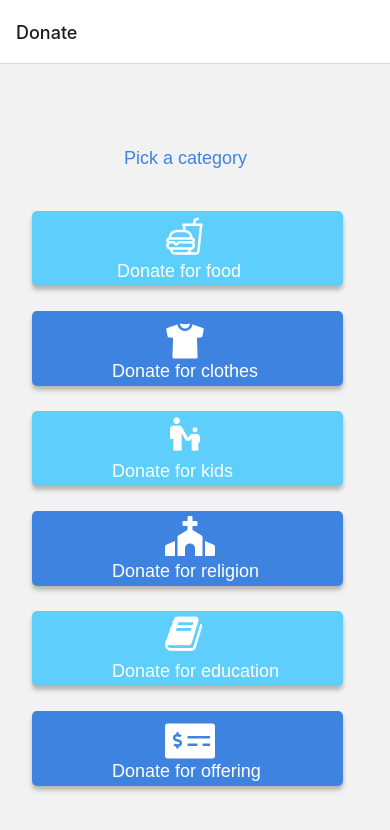
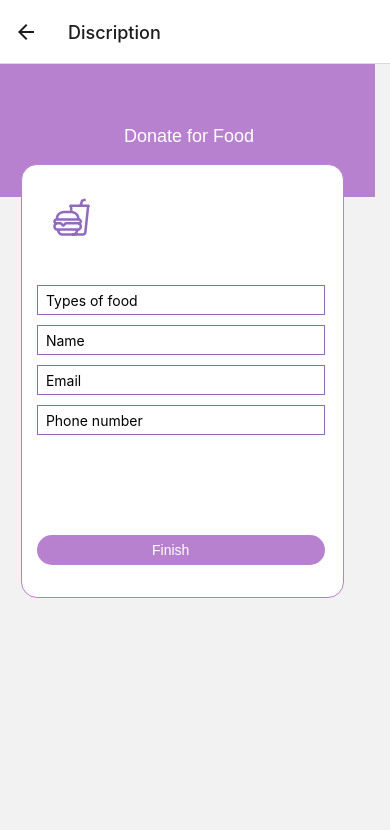
Before and after one commit to tebogo-hub/Bet-on-Better, a React Native app: screen /Discription in a window 390 px wide. Shown: the top 830 px of the page. Built offline with nearby package versions, Linux system fonts and the light colour scheme.

Commit message:
Donate & Description

```diff
--- a/App.js
+++ b/App.js
@@ -6,6 +6,7 @@ import Home from './Screens/Home'
 import Popup from './Screens/Popup'
 import Forgotpassword from './Screens/Forgotpassword'
 import Donate from './Screens/Donate'
+import Discription from './Screens/Discription'
 import { NavigationContainer } from '@react-navigation/native';
 import { createNativeStackNavigator } from '@react-navigation/native-stack';
 
@@ -16,12 +17,13 @@ export default function App({ navigation }) {
   return (
     <NavigationContainer>
       <Stack.Navigator>
-        {/* <Stack.Screen name="Login" component={Login}/>
+        <Stack.Screen name="Login" component={Login}/>
         <Stack.Screen name="Signup" component={Signup}/>
-        <Stack.Screen name="Forgotpassword" component={Forgotpassword}/> */}
-        {/* <Stack.Screen name="Home" component={Home}/> */}
-        {/* <Stack.Screen name="Popup" component={Popup}/> */}
+        <Stack.Screen name="Forgotpassword" component={Forgotpassword}/>
+        <Stack.Screen name="Home" component={Home}/>
+        <Stack.Screen name="Popup" component={Popup}/>
         <Stack.Screen name="Donate" component={Donate}/>
+        <Stack.Screen name="Discription" component={Discription}/>
       </Stack.Navigator>
     </NavigationContainer>
   );
--- /dev/null
+++ b/Screens/Discription.js
@@ -0,0 +1,152 @@
+import React from 'react'
+import { View, StyleSheet, TextInput, Text, TouchableOpacity, ImageBackground, SafeAreaView, ScrollView, Image, Button } from 'react-native'
+import { Ionicons, MaterialCommunityIcons, FontAwesome5, FontAwesome } from '@expo/vector-icons';
+
+export default function Discription() {
+    return (
+        <View style={styles.container}>
+            <View style={styles.cardContainer}>
+                <Text style={styles.textContainer}>Donate for Food</Text>
+            </View>
+            <View style={styles.Box}>
+                <View style={styles.CardBox}>
+                    <Ionicons name="ios-fast-food-outline" size={40} color="rgba(144, 106, 187, 1)" style={styles.icon1} />
+                </View>
+                <TextInput
+                    placeholder="  Types of food "
+                    style={styles.TextInput}
+                />
+                <TextInput
+                    placeholder="  Name "
+                    style={styles.TextInput2}
+                />
+                <TextInput
+                    placeholder="  Email "
+                    style={styles.TextInput3}
+                />
+                <TextInput
+                    placeholder="  Phone number "
+                    style={styles.TextInput4}
+                />
+                <View>
+                    <TouchableOpacity style={styles.TouchableOpacity}>
+                        <Text style={styles.Text}>Finish</Text>
+                    </TouchableOpacity>
+                </View>
+
+            </View>
+
+        </View>
+    )
+}
+const styles = StyleSheet.create({
+    container: {
+        flex: 1,
+        position: 'relative',
+        width: '375px',
+        height: '812px',
+    },
+    cardContainer: {
+        position: 'relative',
+        width: '375',
+        height: '133px',
+        backgroundColor: 'rgba(184, 129, 207, 1)',
+    },
+    Box: {
+        position: 'absolute',
+        width: '323px',
+        height: '434px',
+        left: '21px',
+        top: '100px',
+        backgroundColor: 'rgba(255, 255, 255, 1)',
+        border: '1px solid rgba(184, 129, 207, 1)',
+        boxSizing: 'border-box',
+        boxshadow: '0px 4px 4px 0px rgba(0,0,0, 0.25)',
+        borderRadius: '16px',
+    },
+    textContainer: {
+        position: 'absolute',
+        width: '127',
+        height: '21px',
+        left: '124px',
+        top: '62px',
+        fontFamily: 'arial',
+        fontStyle: 'normal',
+        fontWeight: '900px',
+        fontSize: '18px',
+        lineHeight: '21px',
+        color: 'white',
+    },
+    icon1: {
+        position: 'absolute',
+        left: '30px',
+        top: '30px',
+
+    },
+    TextInput: {
+        position: 'absolute',
+        width: '288px',
+        height: '30px',
+        top: '120px',
+        backgroundColor: 'white',
+        border: '1px solid rgba(144, 106, 187, 1)',
+        boxSizing: 'border-box',
+        left: '15px'
+    },
+    TextInput2: {
+        position: 'absolute',
+        width: '288px',
+        height: '30px',
+        top: '160px',
+        backgroundColor: 'white',
+        border: '1px solid rgba(144, 106, 187, 1)',
+        boxSizing: 'border-box',
+        left: '15px'
+    },
+    TextInput3: {
+        position: 'absolute',
+        width: '288px',
+        height: '30px',
+        top: '200px',
+        backgroundColor: 'white',
+        border: '1px solid rgba(144, 106, 187, 1)',
+        boxSizing: 'border-box',
+        left: '15px'
+    },
+    TextInput4: {
+        position: 'absolute',
+        width: '288px',
+        height: '30px',
+        top: '240px',
+        backgroundColor: 'white',
+        border: '1px solid rgba(144, 106, 187, 1)',
+        boxSizing: 'border-box',
+        left: '15px',
+    },
+    TouchableOpacity: {
+        position: 'absolute',
+        width: '288px',
+        height: '30px',
+        left: '15px',
+        top: '370px',
+        backgroundColor: 'rgba(184, 129, 207, 1)',
+        borderRadius: '16px',
+        boxshadow: '0px 4px 4px 0px rgba(0,0,0, 0.25)',
+    },
+    Text:{
+        position: 'absolute',
+        width: '100px',
+        height: '15px',
+        left: '115px',
+        top:'370',
+        fontFamily: 'arial',
+        fontstyle: 'normal',
+        fontweight: 'bold',
+        fontsize: '13px',
+        lineHeight: '31px',
+        color: 'white',
+    }
+
+
+
+})
--- a/Screens/Donate.js
+++ b/Screens/Donate.js
@@ -4,32 +4,35 @@ import { View, StyleSheet, TextInput, Text, TouchableOpacity, ImageBackground, S
 
 export default function Donate({ navigation}) {
     return (
-        <View>
+        <View  style={styles.container}>
+            <View style={styles.topContainer}>
+
+            </View>
             <Text style={styles.Heading}>Pick a category</Text>
-            <TouchableOpacity style={styles.Box1}onPress={() => navigation.navigate('')}>
+            <TouchableOpacity style={styles.Box1}onPress={() => navigation.navigate('Discription')}>
                 <Text style={styles.Donate}>Donate for food</Text>
             </TouchableOpacity>
-            <Ionicons name="ios-fast-food-outline" size={40} color="white" style={styles.icon1}/>
-            <TouchableOpacity style={styles.Box2}onPress={() => navigation.navigate('')}>
+            <Ionicons name="ios-fast-food-outline" size={40} color="rgba(144, 106, 187, 1)" style={styles.icon1}/>
+            <TouchableOpacity style={styles.Box2}onPress={() => navigation.navigate('Discription')}>
                 <Text style={styles.Donate2}>Donate for clothes</Text>
             </TouchableOpacity>
-            <Ionicons name="ios-shirt" size={40} color="white" style={styles.icon2}/>
+            <Ionicons name="ios-shirt" size={40} color="rgba(94, 206, 253, 1)" style={styles.icon2}/>
             <TouchableOpacity style={styles.Box3}onPress={() => navigation.navigate('')}>
                 <Text style={styles.Donate3}>Donate for kids</Text>
             </TouchableOpacity>
-            <MaterialCommunityIcons name="human-male-child" size={40} color="white" style={styles.icon3} />
+            <MaterialCommunityIcons name="human-male-child" size={40} color="rgba(144, 106, 187, 1)" style={styles.icon3} />
             <TouchableOpacity style={styles.Box4}onPress={() => navigation.navigate('')}>
                 <Text style={styles.Donate4}>Donate for religion</Text>
             </TouchableOpacity>
-            <FontAwesome5 name="church" size={40} color="white" style={styles.icon4} />
+            <FontAwesome5 name="church" size={40} color="rgba(94, 206, 253, 1)" style={styles.icon4} />
             <TouchableOpacity style={styles.Box5}onPress={() => navigation.navigate('')}>
                 <Text style={styles.Donate5}>Donate for education</Text>
             </TouchableOpacity>
-            <FontAwesome name="book" size={40} color="white" style={styles.icon5} />
+            <FontAwesome name="book" size={40} color="rgba(144, 106, 187, 1)" style={styles.icon5} />
             <TouchableOpacity style={styles.Box6}onPress={() => navigation.navigate('')}>
                 <Text style={styles.Donate6}>Donate for offering</Text>
             </TouchableOpacity>
-            <FontAwesome5 name="money-check-alt" size={40} color="white" style={styles.icon6} />
+            <FontAwesome5 name="money-check-alt" size={40} color="rgba(94, 206, 253, 1)" style={styles.icon6} />
         </View>
     )
 }
@@ -40,9 +43,16 @@ const styles = StyleSheet.create({
         width: '375px',
         height: '812px',
     },
+    topContainer: {
+        position: 'absolute',
+        width: '375px',
+        height: '133px',
+        backgroundColor: 'rgba(184, 129, 207, 1)',
+        boxshadow: '0px 4px 4px rgba(0,0,0, 0.25)',
+    },
     Heading: {
         position: 'absolute',
-        width: '127px',
+        width: '200px',
         height: '21px',
         left: '124px',
         top: '84px',
@@ -51,7 +61,7 @@ const styles = StyleSheet.create({
         fontweight: 'bold',
         fontSize: '18px',
         lineHeight: '21px',
-        color: 'rgba(63, 131, 224, 1)',
+        color: 'white',
     },
     Box1: {
         position: 'absolute',
@@ -59,9 +69,10 @@ const styles = StyleSheet.create({
         height: '75px',
         left: '32px',
         top: '147px',
-        backgroundColor: 'rgba(94, 206, 253, 1)',
-        boxShadow: '0px 4px 4px rgba(0,0,0, 0.25)',
+        backgroundColor: 'rgba(255, 255, 255, 1)',
         borderRadius: '5px',
+        boxSizing: 'border-box',
+        border:'1px solid rgba(144, 106, 187, 1)'
     },
     Box2: {
         position: 'absolute',
@@ -69,9 +80,10 @@ const styles = StyleSheet.create({
         height: '75px',
         left: '32px',
         top: '247px',
-        boxShadow: '0px 4px 4px rgba(0,0,0, 0.25)',
         borderRadius: '5px',
-        backgroundColor: 'rgba(63, 131, 224, 1)'
+        boxSizing: 'border-box',
+        backgroundColor: 'rgba(255, 255, 255, 1)',
+        border:'1px solid rgba(94, 206, 253, 1)'
     },
     Box3: {
         position: 'absolute',
@@ -79,9 +91,10 @@ const styles = StyleSheet.create({
         height: '75px',
         left: '32px',
         top: '347px',
-        backgroundColor: 'rgba(94, 206, 253, 1)',
-        boxShadow: '0px 4px 4px rgba(0,0,0, 0.25)',
+        backgroundColor: 'rgba(255, 255, 255, 1)',
         borderRadius: '5px',
+        boxSizing: 'border-box',
+        border:'1px solid rgba(144, 106, 187, 1)'
     },
     Box4: {
         position: 'absolute',
@@ -89,9 +102,10 @@ const styles = StyleSheet.create({
         height: '75px',
         left: '32px',
         top: '447px',
-        boxShadow: '0px 4px 4px rgba(0,0,0, 0.25)',
         borderRadius: '5px',
-        backgroundColor: 'rgba(63, 131, 224, 1)'
+        boxSizing: 'border-box',
+        backgroundColor: 'rgba(255, 255, 255, 1)',
+        border:'1px solid rgba(94, 206, 253, 1)',
     },
     Box5: {
         position: 'absolute',
@@ -99,9 +113,10 @@ const styles = StyleSheet.create({
         height: '75px',
         left: '32px',
         top: '547px',
-        backgroundColor: 'rgba(94, 206, 253, 1)',
-        boxShadow: '0px 4px 4px rgba(0,0,0, 0.25)',
+        backgroundColor: 'rgba(255, 255, 255, 1)',
         borderRadius: '5px',
+        boxSizing: 'border-box',
+        border:'1px solid rgba(144, 106, 187, 1)'
     },
     Box6: {
         position: 'absolute',
@@ -109,9 +124,10 @@ const styles = StyleSheet.create({
         height: '75px',
         left: '32px',
         top: '647px',
-        boxShadow: '0px 4px 4px rgba(0,0,0, 0.25)',
         borderRadius: '5px',
-        backgroundColor: 'rgba(63, 131, 224, 1)'
+        boxSizing: 'border-box',
+        backgroundColor: 'rgba(255, 255, 255, 1)',
+        border:'1px solid rgba(94, 206, 253, 1)',
     },
     Donate: {
         position: 'absolute',
@@ -124,7 +140,7 @@ const styles = StyleSheet.create({
         fontWeight: '900px',
         fontSize: '18px',
         lineHeight: '21px',
-        color: 'white',
+        color: 'rgba(144, 106, 187, 1)',
     },
     icon1:{
         position: 'absolute',
@@ -141,7 +157,7 @@ const styles = StyleSheet.create({
         fontWeight: '900px',
         fontSize: '18px',
         lineHeight: '21px',
-        color: 'white',
+        color: 'rgba(94, 206, 253, 1)',
         top: '50px',
     },
     icon2:{
@@ -160,7 +176,7 @@ const styles = StyleSheet.create({
         fontWeight: '900px',
         fontSize: '18px',
         lineHeight: '21px',
-        color: 'white'
+        color: 'rgba(144, 106, 187, 1)'
     },
     icon3:{
         position: 'absolute',
@@ -178,7 +194,7 @@ const styles = StyleSheet.create({
        fontWeight: '900px',
        fontSize: '18px',
        lineHeight: '21px',
-       color: 'white',
+       color: 'rgba(94, 206, 253, 1)',
    },
     icon4:{
         position: 'absolute',
@@ -196,7 +212,7 @@ const styles = StyleSheet.create({
         fontWeight: '900px',
         fontSize: '18px',
         lineHeight: '21px',
-        color: 'white',
+        color: 'rgba(144, 106, 187, 1)',
     },
       icon5:{
         position: 'absolute',
@@ -214,12 +230,13 @@ const styles = StyleSheet.create({
         fontWeight: '900px',
         fontSize: '18px',
         lineHeight: '21px',
-        color: 'white',
+        color: 'rgba(94, 206, 253, 1)',
     },
          icon6:{
         position: 'absolute',
         left:'165px',
         top: '655px',
+
     },
 
 
--- a/Screens/Home.js
+++ b/Screens/Home.js
@@ -91,7 +91,7 @@ const styles = StyleSheet.create({
         height: '141px',
         left: 0,
         top: 557,
-        backgroundColor: 'rgba(141, 219, 224, 1)',
+        backgroundColor: 'rgba(255, 255, 255, 1)',
         boxShadow: '0px 4px 4px rgba(0,0,0, 0.25)',
         display: 'flex',
         flexDirection: 'row',
```
